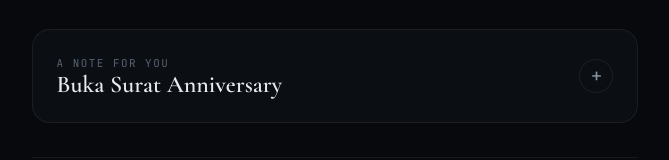
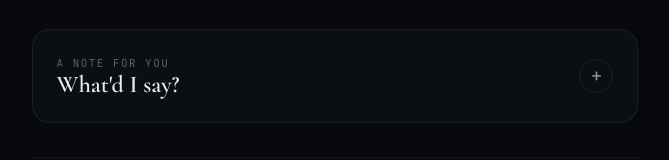
Before and after one commit to Satqnick/catfish, a plain HTML site: page index.html in a window 1280 px wide. Shown: the part 2772-2932 px from the top of the page, without its empty margins (305-974 px from the left). Drawn offline with nearby package versions, Linux system fonts and the light colour scheme.

Commit message:
Add files via upload

```diff
--- a/index.html
+++ b/index.html
@@ -179,7 +179,7 @@
                 <button type="button" class="letter-trigger" id="letterTrigger" aria-expanded="false">
                     <div>
                         <span class="eyebrow left">A NOTE FOR YOU</span>
-                        <h3 class="letter-title" id="letterTitle">Buka Surat Anniversary</h3>
+                        <h3 class="letter-title" id="letterTitle">What'd I say?</h3>
                     </div>
                     <span class="letter-plus" id="letterPlus">+</span>
                 </button>
--- a/script.js
+++ b/script.js
@@ -54,14 +54,13 @@ const STORY = {
         }
     ],
 
-    letterTitle: "Buka Surat Anniversary",
+    letterTitle: "What'd I say?",
     letterParagraphs: [
-        "Happy anniversary, bawel. Nggak kerasa udah sejauh ini sejak 14 Februari 2026 kemarin.",
-        "Aku sadar aku bukan tipe orang yang selalu romantis atau vokal tiap saat. Tapi sama kamu, aku nemu bentuk nyaman yang beda—yang gak berisik, gak maksa, tapi selalu ada.",
-        "Makasih udah jadi tempat pulang paling teduh, udah ngertiin isi kepala aku yang kadang terlalu ramai, dan tetap jalan bareng sejauh ini.",
-        "Here's to more quiet mornings, late-night talks, and growing at our own pace. Happy anniversary, my first & last love."
+        "Happy anniversary, bawel. Gak kerasa udah sejauh ini sejak 14 Februari 2026 kemarin.",
+        "My love, I cannot promise you an eternity untouched by change. We are human, after all, and time will inevitably alter the things we know about ourselves. We will grow, we will learn, and perhaps there will be days when the world feels heavier than either of us can explain. But I hope you understand that my affection for you is not dependent on the world remaining gentle. I want to know you in every version of yourself. The person you are today, the person you will become tomorrow, and all the little versions of you that time will introduce to me along the way. If we are granted another lifetime, I would hope to meet you there, too. Perhaps as strangers, perhaps beneath unfamiliar stars, perhaps without any recollection of the words we exchanged in this life. And if I am fortunate enough to love you again, I hope I will do so with the same sincerity. I do not ask the universe to make us immortal. I only ask that, for whatever time we are given, we do not forget to appreciate the privilege of having found one another. And if there is one thing I wish to remain constant through all the changes life brings, it is this: I would still choose you. Not because I must, not because I am afraid of a life without you, but because knowing you has made the life I already have a little more meaningful.",
+        "Here's to more quiet mornings, late-night talks, and growing at our own pace. Happy anniversary, my first love. Can't wait to see what the next chapters hold for us."
     ],
-    letterSignature: "— Always in your corner, 🍏."
+    letterSignature: "— 🍏. Yours, in this lifetime and every moment it contains."
 };
 
 document.addEventListener("DOMContentLoaded", () => {
```
